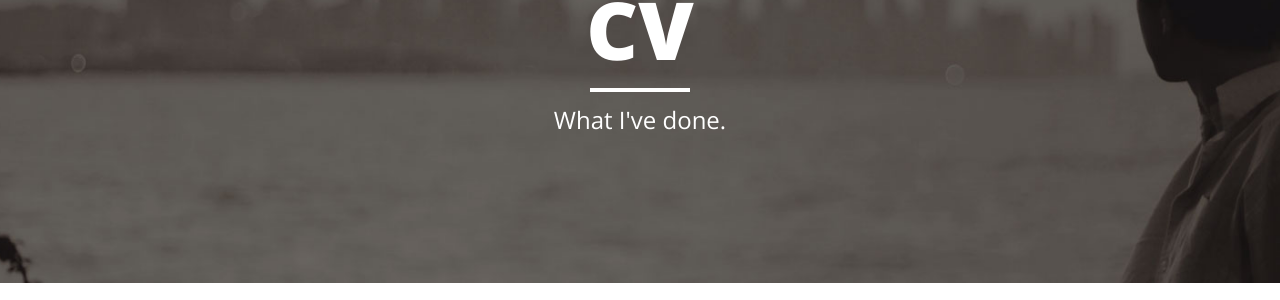
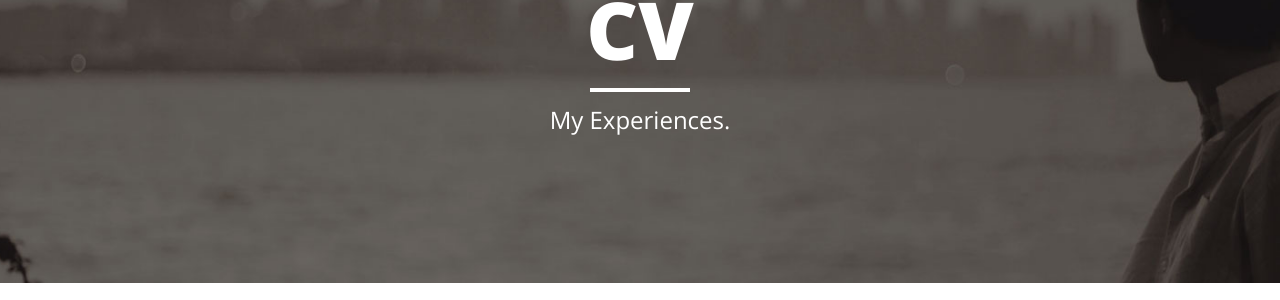
Before and after one commit to diegotheairwolf/diegotheairwolf.github.io, a Jekyll site: the page built from cv.html, in a window 1280 px wide. Shown: the part 165-465 px from the top of the page. Built offline with Jekyll 4.4.1, drawn with Linux system fonts in a browser that asks for light colours; nearby versions of some CDN libraries.

Commit message:
changed description for longbranch proyect

```diff
--- a/cv.html
+++ b/cv.html
@@ -1,7 +1,7 @@
 ---
 layout: cv
 title: "CV"
-description: "What I've done."
+description: "My Experiences."
 header-img: "img/about-bg.jpg"
 ---
 
```
Also changed, not shown: projects.md (+1 -1 lines).
